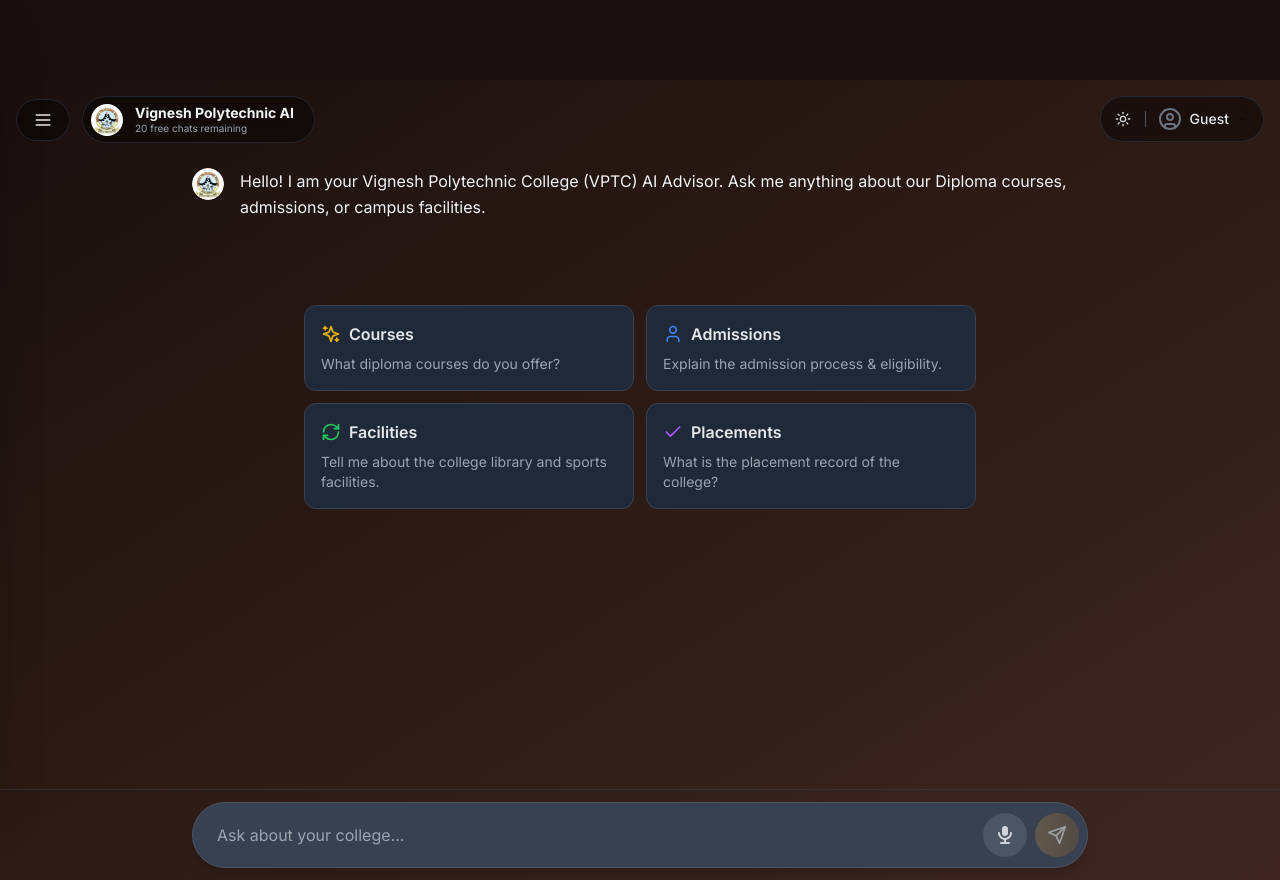
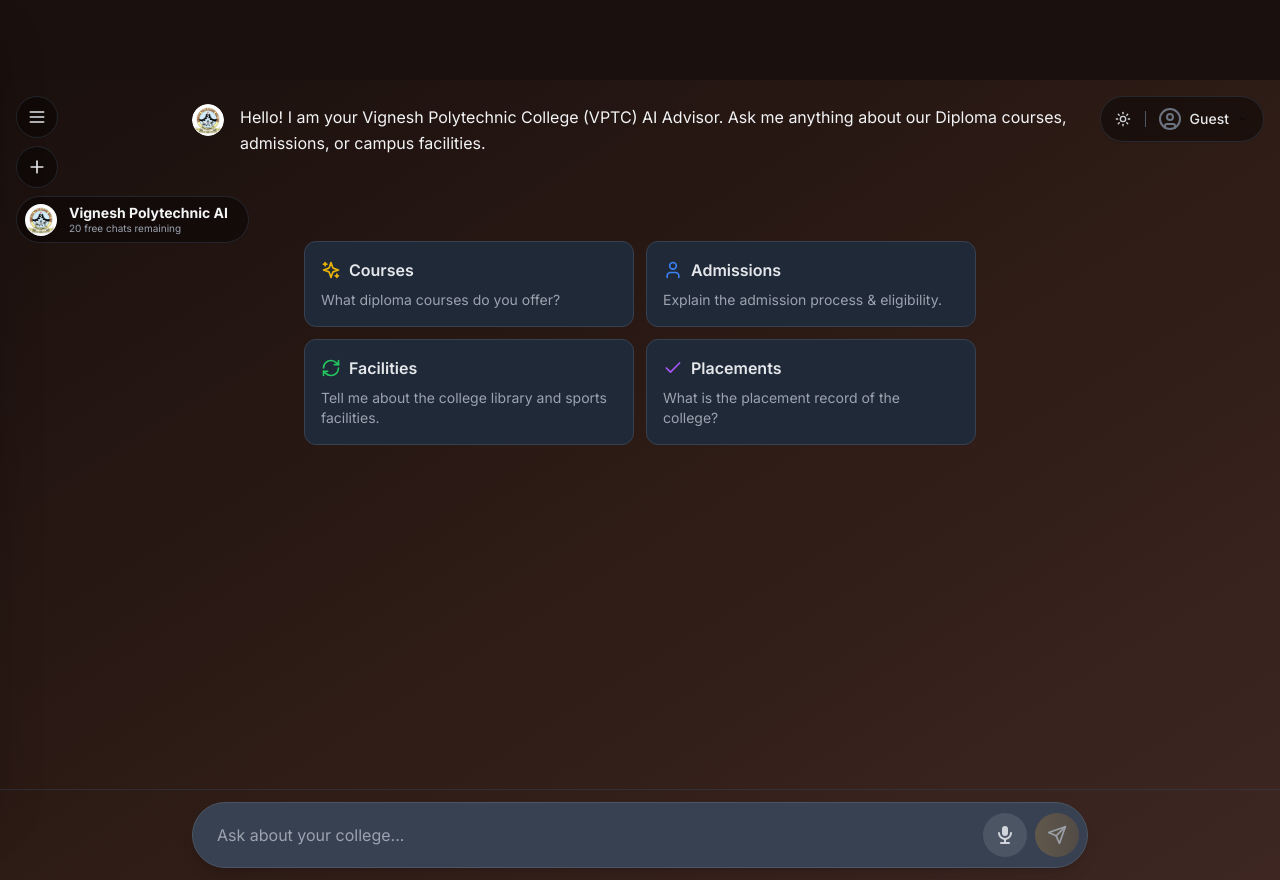
Before and after one commit to sri-vijay-git/vptc-ai-chatbot, a Next.js app in the folder frontend/: page /chat in a window 1280 px wide. Built offline with nearby package versions, Linux system fonts and the light colour scheme.

Commit message:
ui: fix top spacing and add floating new chat button

```diff
--- a/frontend/app/(dashboard)/chat/page.tsx
+++ b/frontend/app/(dashboard)/chat/page.tsx
@@ -561,18 +561,27 @@
 
                 {/* Header - Floating Elements */}
                 <header className="absolute top-0 w-full z-10 p-4 flex justify-between items-start pointer-events-none">
-                    {/* Left Actions */}
-                    <div className="flex flex-col sm:flex-row items-start sm:items-center gap-3 pointer-events-auto">
+                    {/* Left Actions - always vertical column */}
+                    <div className="flex flex-col items-start gap-2 pointer-events-auto">
                         {/* Sidebar Toggle */}
                         <button
                             onClick={() => setSidebarOpen(!sidebarOpen)}
-                            className="p-2.5 sm:px-4 sm:py-2.5 bg-white/60 hover:bg-white/90 dark:bg-black/40 dark:hover:bg-black/70 backdrop-blur-md text-gray-800 dark:text-gray-200 rounded-full transition-all shadow-sm flex items-center gap-2 border border-gray-200/50 dark:border-gray-700/50"
+                            className="p-2.5 bg-white/60 hover:bg-white/90 dark:bg-black/40 dark:hover:bg-black/70 backdrop-blur-md text-gray-800 dark:text-gray-200 rounded-full transition-all shadow-sm flex items-center gap-2 border border-gray-200/50 dark:border-gray-700/50"
                             title={sidebarOpen ? "Close Sidebar" : "Open Sidebar"}
                         >
                             {sidebarOpen ? <X className="w-5 h-5" /> : <Menu className="w-5 h-5" />}
                         </button>
 
-                        {/* Logo & Title - Floating Badge */}
+                        {/* New Chat Button */}
+                        <button
+                            onClick={handleNewChat}
+                            className="p-2.5 bg-white/60 hover:bg-white/90 dark:bg-black/40 dark:hover:bg-black/70 backdrop-blur-md text-gray-800 dark:text-gray-200 rounded-full transition-all shadow-sm flex items-center gap-2 border border-gray-200/50 dark:border-gray-700/50"
+                            title="New Chat"
+                        >
+                            <Plus className="w-5 h-5" />
+                        </button>
+
+                        {/* Logo & Title - Floating Badge, desktop only */}
                         <div className="hidden md:flex items-center gap-3 px-2 py-1.5 bg-white/60 dark:bg-black/40 backdrop-blur-md rounded-full border border-gray-200/50 dark:border-gray-700/50 shadow-sm">
                             <Link href="/" className="relative w-8 h-8 rounded-full overflow-hidden shrink-0">
                                 <Image
@@ -681,7 +690,7 @@
                 <div
                     ref={chatContainerRef}
                     onScroll={handleScroll}
-                    className="flex-1 overflow-y-auto px-4 pt-20"
+                    className="flex-1 overflow-y-auto px-4 pt-4"
                 >
                     <div className="max-w-4xl mx-auto space-y-3">
                         {messages.map((msg, idx) => (
```
